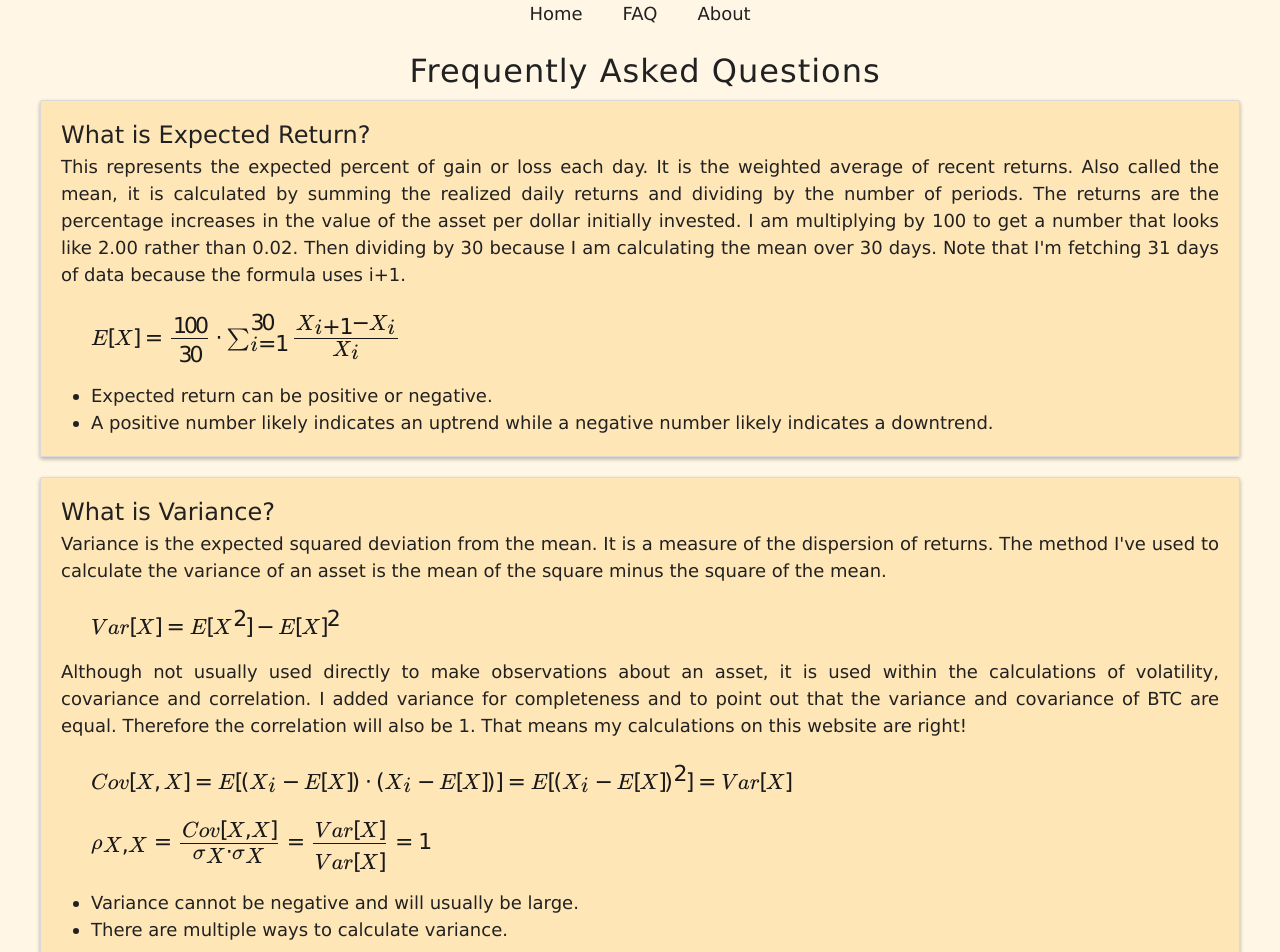
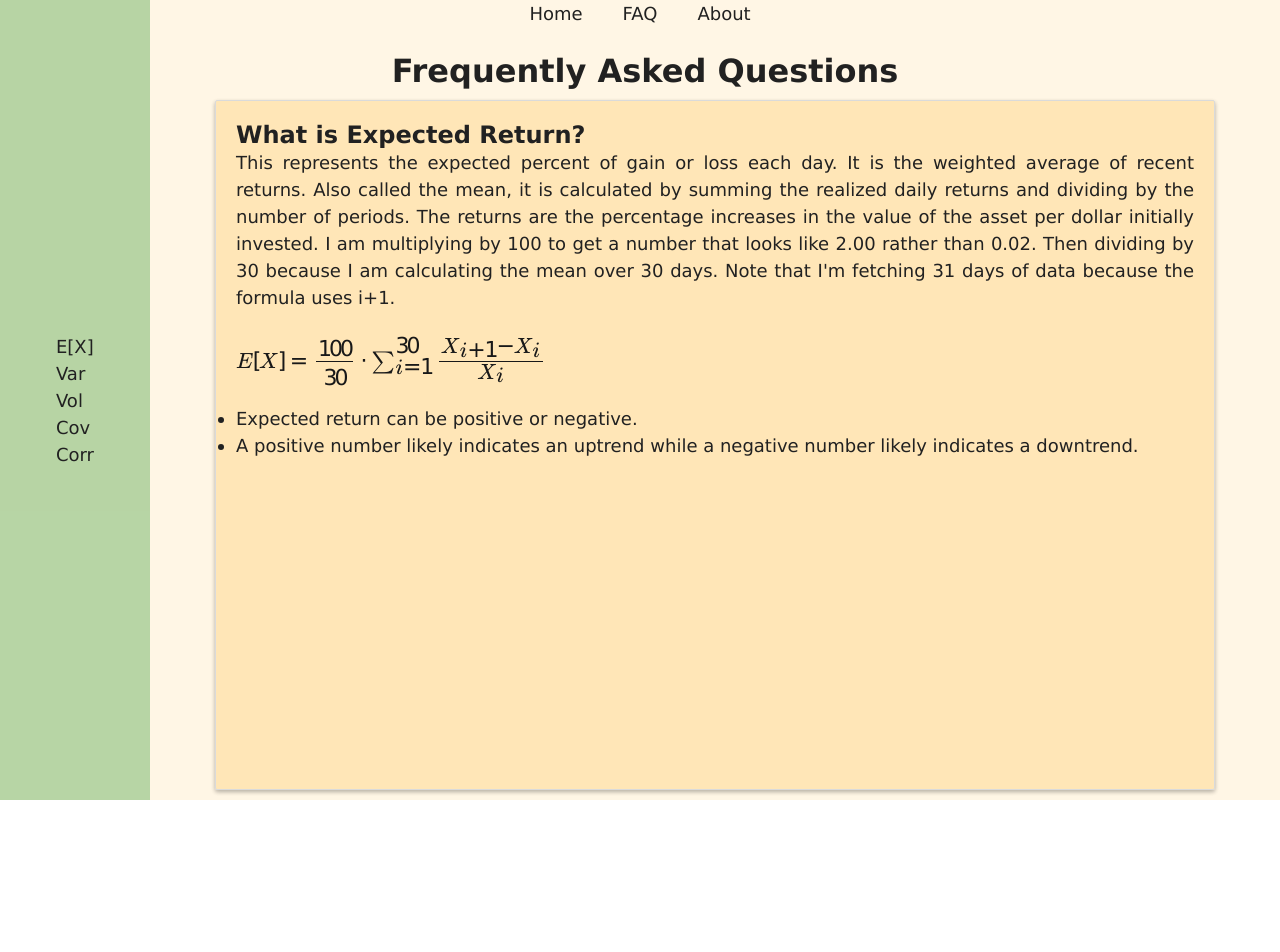
Before and after one commit to guitarisprettierthanpiano/crypto-btc-covariances-and-correlations, a React app: page /#/faq in a window 1280 px wide. Shown: the top 952 px of the page. After the commit the page ends 800 px from the top, so only its background shows below. Built offline with nearby package versions, Linux system fonts and the light colour scheme.

Commit message:
added a cool nav bar for FAQ section

```diff
--- a/src/app.tsx
+++ b/src/app.tsx
@@ -27,7 +27,6 @@ const App = () => {
 
         </Switch>
 
-        <Footer />
 
     </HashRouter>
     );
--- a/src/components/faq.tsx
+++ b/src/components/faq.tsx
@@ -1,4 +1,5 @@
 import * as React from 'react';
+import { useState } from 'react'
 
 
 const FAQ = () => {
@@ -35,16 +36,100 @@ const FAQ = () => {
         */
 
 
+    const [meanDisplay, setMeanDisplay] = useState<string>('inline');
+    const [varDisplay, setVarDisplay] = useState<string>('none');
+    const [volDisplay, setVolDisplay] = useState<string>('none');
+    const [covarDisplay, setCovarDisplay] = useState<string>('none');
+    const [corrDisplay, setCorrDisplay] = useState<string>('none');
+
+    function ClickMean(){
+        if (meanDisplay ==='none'){
+            setMeanDisplay('inline')
+            setVarDisplay('none')
+            setVolDisplay('none')
+            setCovarDisplay('none')
+            setCorrDisplay('none')
+            console.log('w3eriowe')
+        }
+    }
+
+    function ClickVar(){
+        if (varDisplay ==='none'){
+            setMeanDisplay('none')
+            setVarDisplay('inline')
+            setVolDisplay('none')
+            setCovarDisplay('none')
+            setCorrDisplay('none')
+        }
+    }
+
+    function ClickVol(){
+        if (volDisplay ==='none'){
+            setMeanDisplay('none')
+            setVarDisplay('none')
+            setVolDisplay('inline')
+            setCovarDisplay('none')
+            setCorrDisplay('none')
+        }
+    }
+
+    function ClickCovar(){
+        if (covarDisplay ==='none'){
+            setMeanDisplay('none')
+            setVarDisplay('none')
+            setVolDisplay('none')
+            setCovarDisplay('inline')
+            setCorrDisplay('none')
+        }
+    }
+
+    function ClickCorr(){
+        if (corrDisplay ==='none'){
+            setMeanDisplay('none')
+            setVarDisplay('none')
+            setVolDisplay('none')
+            setCovarDisplay('none')
+            setCorrDisplay('inline')
+        }
+    }
+
+
+
+
     return (
+    <div id='faq-container'>
+        <div className='sticky-sidebar'>
+            <ul>
+                <li onClick={() => ClickMean()}>
+                    E[X]
+                </li>
 
-    <div id='faq-container'>
+                <li onClick={() => ClickVar()}>
+                    Var
+                </li>
 
+                <li onClick={() => ClickVol()}>
+                    Vol
+                </li>
+
+                <li onClick={() => ClickCovar()}>
+                    Cov
+                </li>
+
+                <li onClick={() => ClickCorr()}>
+                    Corr
+                </li>
+            </ul>
+        </div>
 
         <div className='faq-h1'>
                 <h1>Frequently Asked Questions</h1>
             </div>
 
-        <div className='desc-mean'>
+        <div className='faq-subcontainer'>
+
+            <div className='desc-mean'
+            style={{'display':`${meanDisplay}`}}>
                 <h2>What is Expected Return?</h2>
                 <p>This represents the expected percent of gain or loss each day. It is the weighted average of recent returns. Also called the mean, it is calculated by summing the realized daily returns and dividing by the number of periods. The returns are the percentage increases in the value of the asset per dollar initially invested. I am multiplying by 100 to get a number that looks like 2.00 rather than 0.02. Then dividing by 30 because I am calculating the mean over 30 days. Note that I'm fetching 31 days of data because the formula uses i+1.</p><br/>
 
@@ -58,7 +143,8 @@ const FAQ = () => {
                 </ul>
             </div>
 
-        <div className='desc-var'>
+            <div className='desc-var'
+            style={{'display':`${varDisplay}`}}>
                 <h2>What is Variance?</h2>
                 <p>Variance is the expected squared deviation from the mean. It is a  measure of the dispersion of returns. The method I've used to calculate the variance of an asset is the mean of the square minus the square of the mean.</p><br/>
                 <div className='mjs'>{variance}
@@ -79,7 +165,8 @@ const FAQ = () => {
                 </ul>
             </div>
 
-        <div className='desc-vol'>
+            <div className='desc-vol'
+            style={{'display':`${volDisplay}`}}>
                 <h2>What is Volatility?</h2>
                 <p>Volatility, or standard deviation in non-finance terms, is a measure of the dispersion of returns for an asset. It is the backbone of popular market incidators such as bollinger bands and other confidence intervals. It is calculated simply via the square root of the variance.</p><br/>
 
@@ -93,7 +180,8 @@ const FAQ = () => {
                 </ul>
             </div>
 
-        <div className='desc-cov'>
+            <div className='desc-cov'
+            style={{'display':`${covarDisplay}`}}>
                 <h2>What is Covariance?</h2>
                 <p>Covariance measures the extent or magnitude to which two variables fluctuate or move together. It is not normalized so it could be hard to use the variable as it is.</p>
                 <br/>
@@ -107,7 +195,8 @@ const FAQ = () => {
                 </ul>
             </div>
 
-        <div className='desc-cor'>
+            <div className='desc-cor'
+            style={{'display':`${corrDisplay}`}}>
                 <h2>What is Correlation?</h2>
                 <p>Correlation, specifically the correlation coeffecient here,
                 is a unitless measure of the strength and direction of the linear relationship between two
@@ -128,6 +217,7 @@ const FAQ = () => {
                 </ul>
             </div>
         </div>
+    </div>
     )
 }
 
--- a/styles.css
+++ b/styles.css
@@ -141,20 +141,62 @@ a{
 /* faq */
 #faq-container{
     display: grid;
-    grid-template-columns: 1fr;
-    grid-template-rows: repeat(auto,auto);
+    grid-template-columns: 150px auto;
+    grid-template-rows: auto 1fr;
+
+    height: 96vh;
 }
-#faq-container .faq-h1{
+.sticky-sidebar{
+    grid-row: 1 / span 2;
+    grid-column: 1;
+    height: 100%;
+
+    width: 150px;
+    overflow-x: hidden;
+    position: fixed;
+
+    z-index: 1;
+    top: 0;
+    left: 0;
+    background-color: rgba(0, 128, 0, 0.281);
+
+    display: grid;
+    align-content: center;
+    justify-content: center;
+}
+.sticky-sidebar ul{
+    list-style-type: none;
+}
+.sticky-sidebar ul li{
+    cursor: pointer;
+}
+
+
+.faq-h1{
+    grid-row: 1;
+    grid-column: 1 / span 2;
     margin-top: 20px;
     margin-left: 10px;
 
     max-width: 1200px;
     justify-self: center;
 }
-.faq-h1 h1{
+.faq-h1 * h1{
     letter-spacing: 1px;
     font-weight: 500;
 }
+
+
+
+.faq-subcontainer{
+    grid-row: 2;
+    grid-column: 2;
+    display: grid;
+    grid-template-columns: 1fr;
+    grid-template-rows: 1fr;
+}
+
+
 .desc-mean, .desc-var, .desc-vol, .desc-cov, .desc-cor{
     display: grid;
     grid-template-columns: 1fr;
@@ -166,7 +208,7 @@ a{
     margin: 10px;
     margin-left: 20px;
     margin-right: 20px;
-    max-width: 1200px;
+    max-width: 1000px;
     border-radius: 2px;
 
     background-color: rgba(255, 166, 0, 0.2);
@@ -175,19 +217,16 @@ a{
     box-shadow: 0 2px 4px rgba(0,0,0,0.1),
                 0 2px 4px rgba(0,0,0,0.2);
 }
-.desc-cor{
-    margin-bottom: 20px;
-}
-#faq-container * ul, #faq-container * .MathJax{
+#faq-subcontainer * ul, #faq-subcontainer * .MathJax{
     padding-left:30px;
     max-width: 1200px;
 }
-#faq-container * h2{
+#faq-subcontainer * h2{
     margin-bottom: 4px;
     font-weight: 500;
 }
-#faq-container * p{
-    max-width: 1200px;
+#faq-subcontainer * p{
+    max-width: 1000px;
 }
 .mjs, .mjs *{
     font-size: 28px;
```
Also changed, not shown: index.html (line endings or trailing spaces), 1 other file (tests, documents, lock files or other folders). Lines whose indentation alone changed are shown as unchanged.
